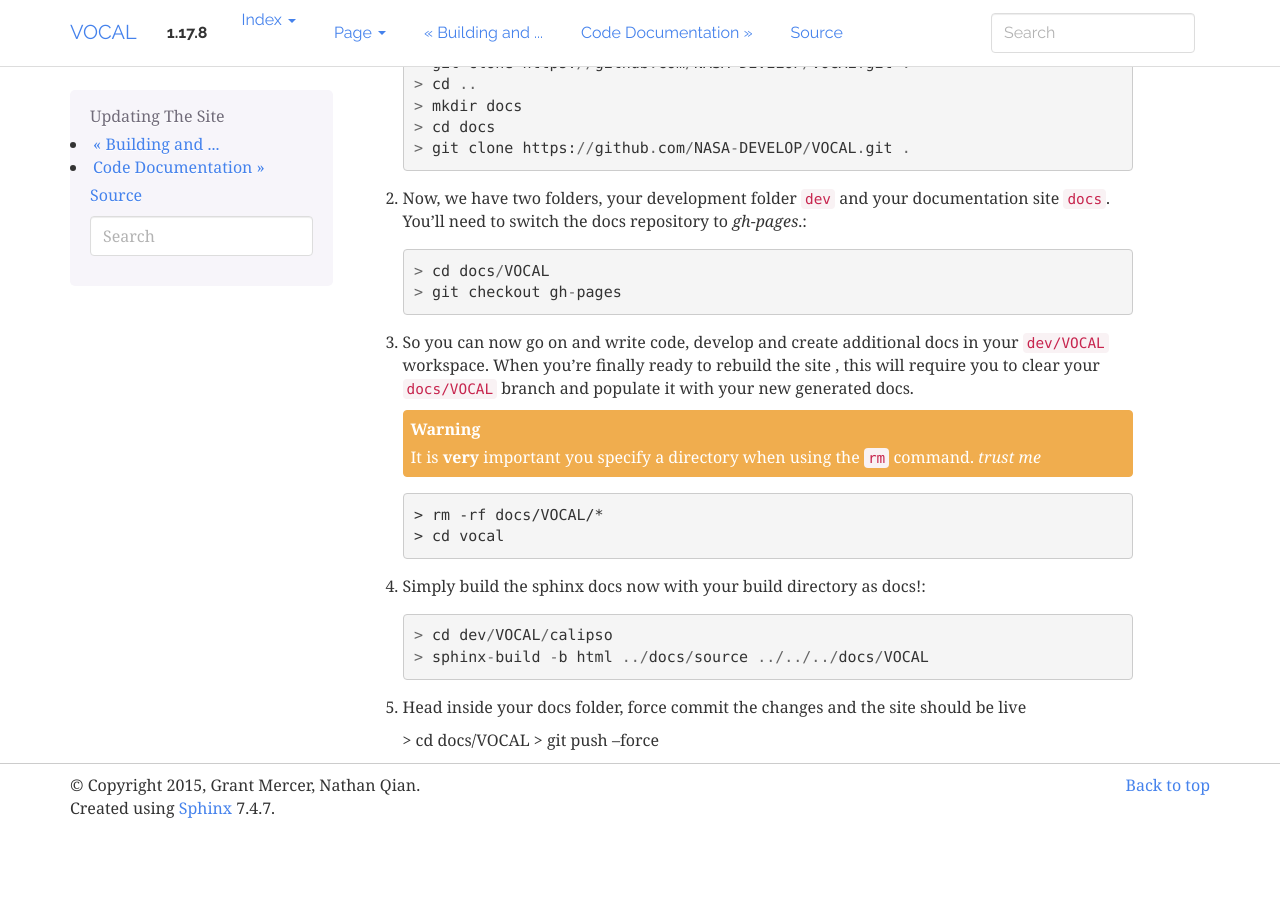
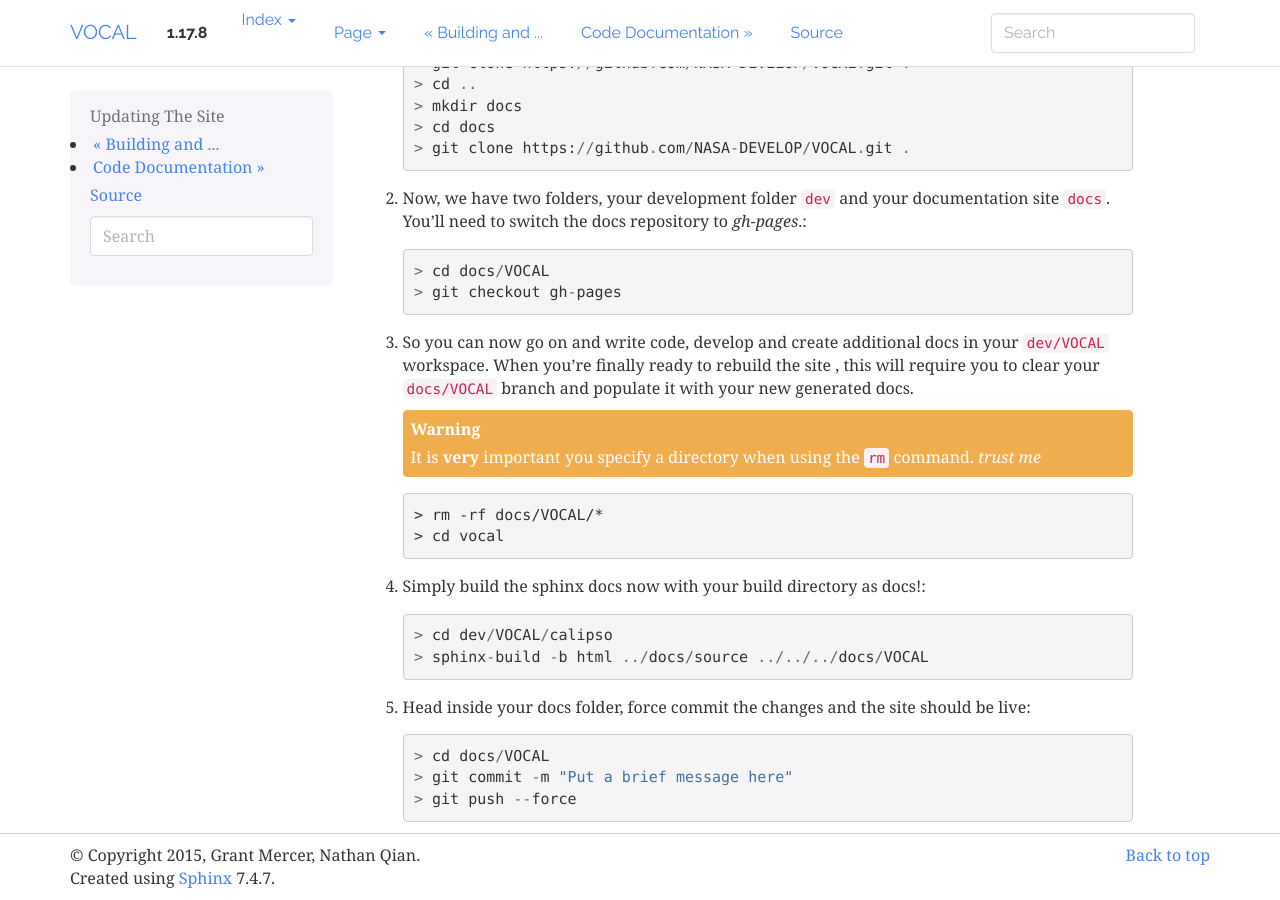
Before and after one commit to NASA-DEVELOP/VOCAL, a Sphinx documentation site: the page built from docs/source/dev/site.rst, in a window 1280 px wide and 900 px high, scrolled down 574 px. Built offline with Sphinx 7.4.7, drawn with Linux system fonts in a browser that asks for light colours; pages that are not in the unit, such as notebooks, are missing from menus; before the commit the page ends 1405 px from its top, so only the background shows below that.

Commit message:
Updated docs

```diff
--- a/docs/source/dev/site.rst
+++ b/docs/source/dev/site.rst
@@ -52,12 +52,11 @@ branch, and the website will always be on the *gh-pages* branch.
    > cd dev/VOCAL/calipso
    > sphinx-build -b html ../docs/source ../../../docs/VOCAL
 
-5. Head inside your docs folder, force commit the changes and the site should be live
+5. Head inside your docs folder, force commit the changes and the site should be live::
 
    > cd docs/VOCAL
+   > git commit -m "Put a brief message here"
    > git push --force
-
-
 
 .. _graphiz: http://graphviz.org/
 .. _sphinx-bootstrap-theme: https://ryan-roemer.github.io/sphinx-bootstrap-theme/
```
